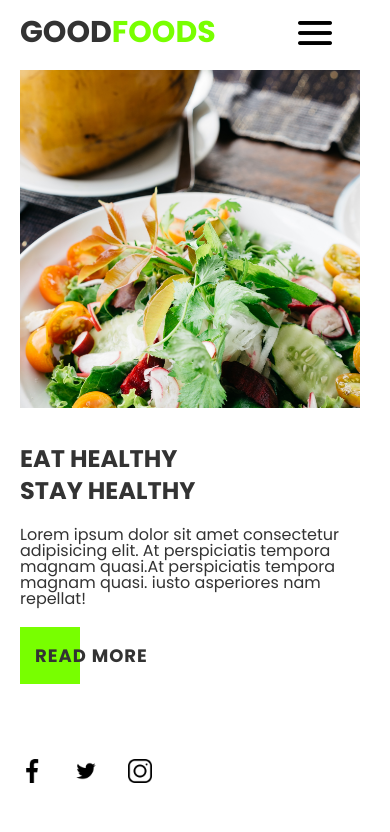
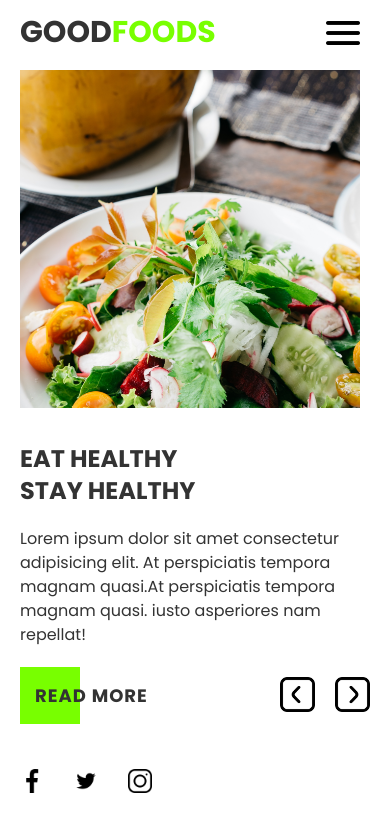
Before and after one commit to mDavron/website-with-html-css, a plain HTML site: page index.html in a window 390 px wide. Drawn offline with Linux system fonts and the light colour scheme.

Commit message:
change font-size

```diff
--- a/style.css
+++ b/style.css
@@ -221,7 +221,8 @@ header ul li a.active::before {
   .container {
     padding: 10px 20px;
   }
-  .container::after,.container::before {
+  .container::after,
+  .container::before {
     display: none;
   }
   header {
@@ -255,7 +256,7 @@ header ul li a.active::before {
   .menuIcon {
     display: initial;
     position: fixed;
-    right: 50px;
+    right: 22px;
     cursor: pointer;
     padding: 8px;
     z-index: 10000;
@@ -263,7 +264,6 @@ header ul li a.active::before {
     height: 3rem;
     background: #fff;
   }
-
 
   .content {
     margin-top: 0;
@@ -284,8 +284,18 @@ header ul li a.active::before {
     font-size: 1.5rem;
     line-height: 2rem;
   }
-  .content .bannerText  p{
+  .content .bannerText p {
     font-size: 16px;
-    line-height: 1rem;
+    line-height: 1.5rem;
+  }
+  .icons {
+    padding: 20px 0;
+  }
+  .icons .controls {
+    top: -87px;
+  }
+
+  .icons .controls li {
+    filter: invert(0);
   }
 }
```
